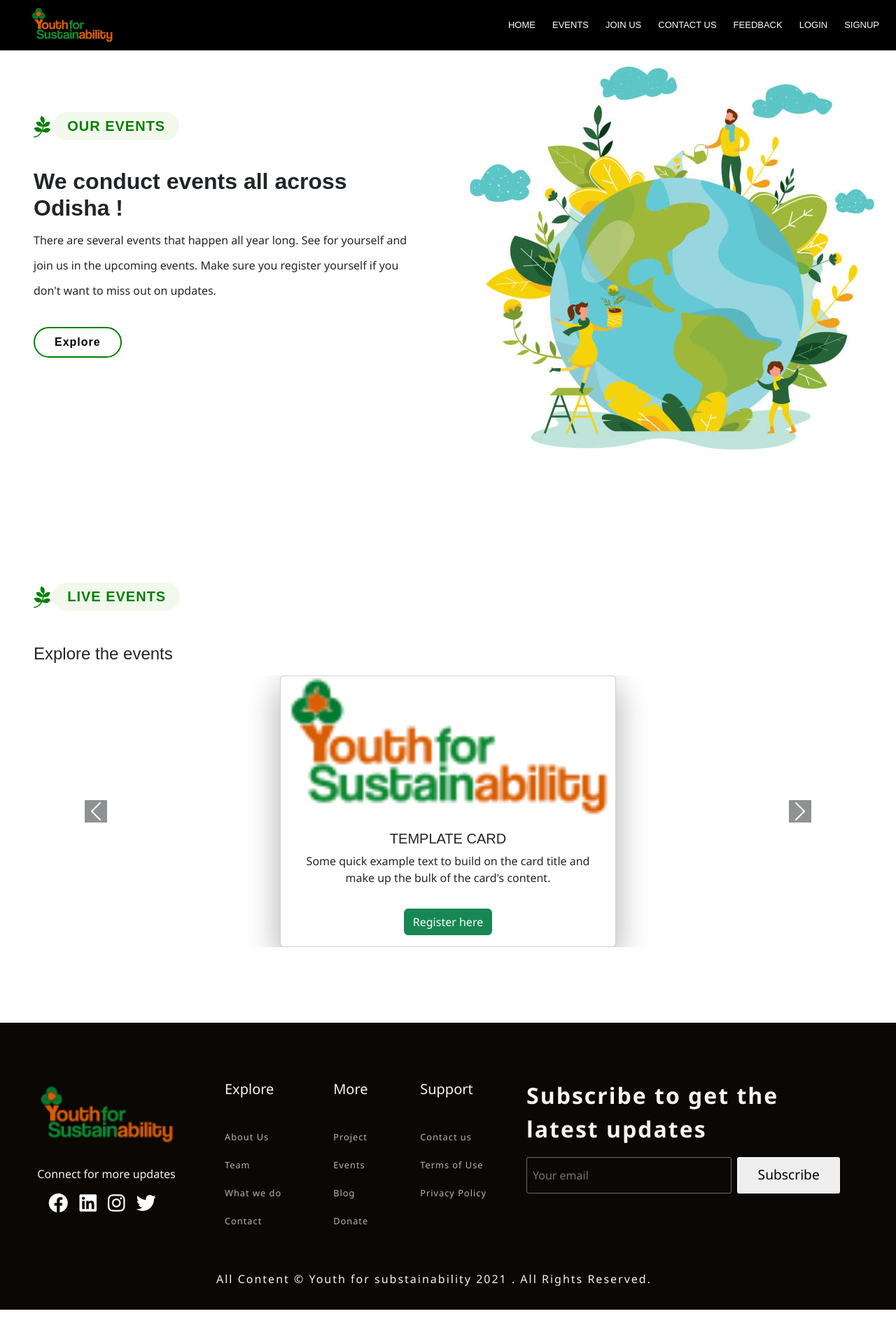
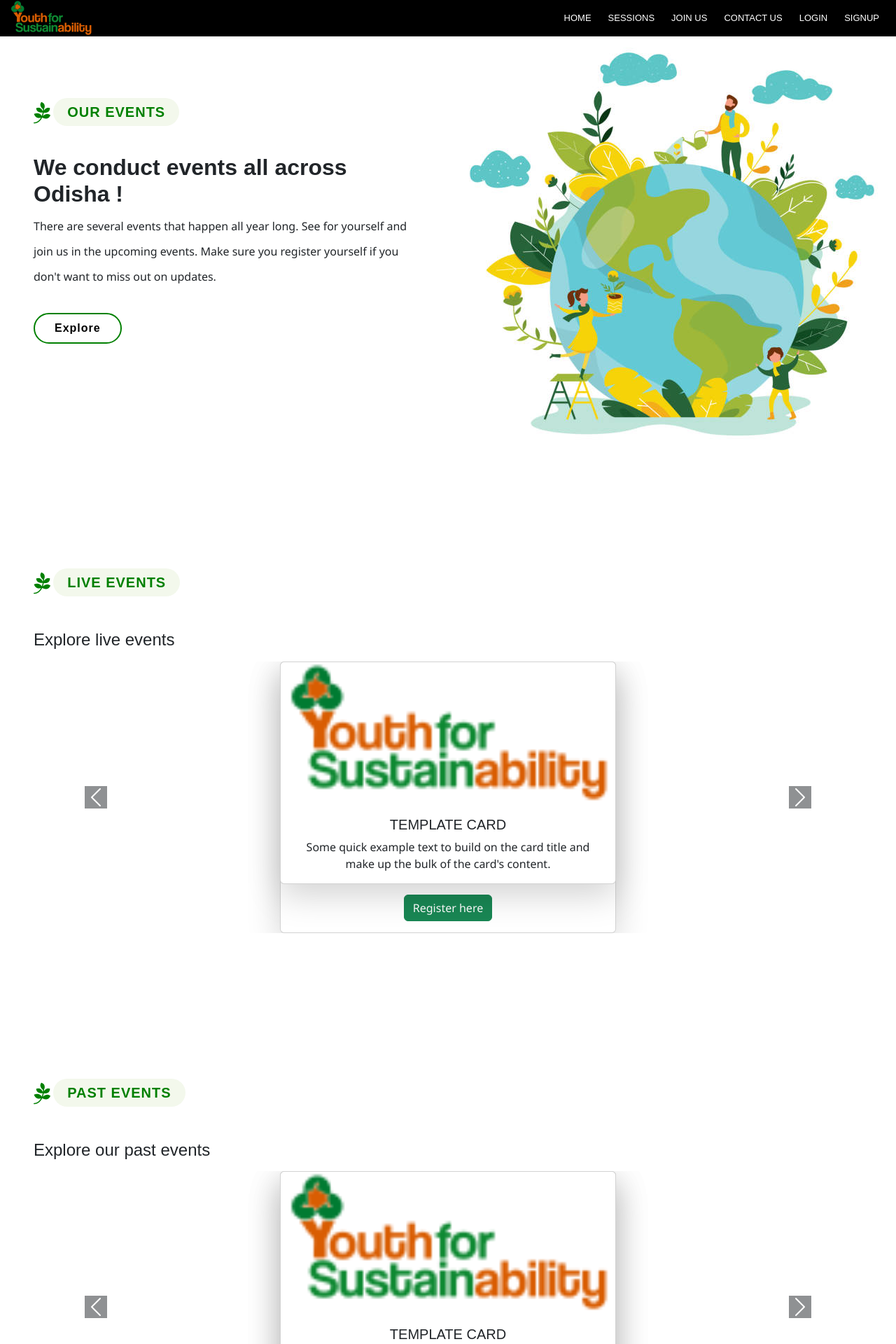
Before and after one commit to narayan071/yfs3, a Django app: page /events/ in a window 1280 px wide. Shown: the top 1920 px of the page at 70% size. Before the commit the page ends 1871 px from the top, so only its background shows below. Run offline with Django 4.2, Linux system fonts and the light colour scheme; some libraries are stand-ins or nearby versions.

Commit message:
renaming, styling and new template adaptation

```diff
--- a/home/urls.py
+++ b/home/urls.py
@@ -3,5 +3,5 @@
 urlpatterns = [
     path("", views.home, name="home"),
     path("contact/",views.contact,name="contact"),
-    path("feedback/",views.feedback,name="feedback")
+    # path("feedback/",views.feedback,name="feedback")
 ]
--- a/static/css/base.css
+++ b/static/css/base.css
@@ -334,111 +334,10 @@
   }
 }
 
-/**
-* Mobile Navigation
-*/
-/* .mobile-nav-toggle {
-  color: #fff;
-  font-size: 28px;
-  cursor: pointer;
-  display: none;
-  line-height: 0;
-  transition: 0.5s;
+.navbar-toggler-icon {
+  color: white; /* Set the background color of the icon */
+
 }
-
-@media (max-width: 991px) {
-  .mobile-nav-toggle {
-    display: block;
-  }
-
-  .navbar ul {
-    display: none;
-  }
-}
-
-.navbar-mobile {
-  position: fixed;
-  overflow: hidden;
-  top: 0;
-  right: 0;
-  left: 0;
-  bottom: 0;
-  background: rgba(28, 28, 28, 0.9);
-  transition: 0.3s;
-  z-index: 999;
-}
-
-.navbar-mobile .mobile-nav-toggle {
-  position: absolute;
-  top: 15px;
-  right: 15px;
-}
-
-.navbar-mobile ul {
-  display: block;
-  position: absolute;
-  top: 55px;
-  right: 15px;
-  bottom: 15px;
-  left: 15px;
-  padding: 10px 0;
-  border-radius: 8px;
-  background-color: #fff;
-  overflow-y: auto;
-  transition: 0.3s;
-}
-
-.navbar-mobile a,
-.navbar-mobile a:focus {
-  padding: 10px 20px;
-  font-size: 15px;
-  color: #353535;
-}
-
-.navbar-mobile a:hover,
-.navbar-mobile .active,
-.navbar-mobile li:hover>a {
-  color: green;
-}
-
-.navbar-mobile .getstarted,
-.navbar-mobile .getstarted:focus {
-  margin: 15px;
-} */
-
-/* .navbar-mobile .dropdown ul {
-  position: static;
-  display: none;
-  margin: 10px 20px;
-  padding: 10px 0;
-  z-index: 99;
-  opacity: 1;
-  visibility: visible;
-  background: #fff;
-  box-shadow: 0px 0px 30px rgba(127, 137, 161, 0.25);
-}
-
-.navbar-mobile .dropdown ul li {
-  min-width: 200px;
-}
-
-.navbar-mobile .dropdown ul a {
-  padding: 10px 20px;
-}
-
-.navbar-mobile .dropdown ul a i {
-  font-size: 12px;
-}
-
-.navbar-mobile .dropdown ul a:hover,
-.navbar-mobile .dropdown ul .active:hover,
-.navbar-mobile .dropdown ul li:hover>a {
-  color: green;
-}
-
-.navbar-mobile .dropdown>.dropdown-active {
-  display: block;
-} */
 
 /*--------------------------------------------------------------
 # Hero Section
--- a/templates/base.html
+++ b/templates/base.html
@@ -20,9 +20,9 @@
 <body class="body">
     <nav class="navbar bg-black navbar-expand-lg py-0">
         <div class="container-fluid">
-          <a class="navbar-brand fw-bolder" style="color:rgb(71, 68, 68);" href="/"><img src="{% static 'images/main-logo.png' %}" alt="logo"></a>
-          <button class="navbar-toggler " type="button" data-bs-toggle="collapse" data-bs-target="#navbarSupportedContent" aria-controls="navbarSupportedContent" aria-expanded="false" aria-label="Toggle navigation">
-            <span class=" navbar-toggler-icon"></span>
+          <div class="p-"><img src="{% static 'images/main-logo.png' %}" alt="logo"></div>
+          <button class="navbar-toggler" type="button" data-bs-toggle="collapse" data-bs-target="#navbarSupportedContent" aria-controls="navbarSupportedContent" aria-expanded="false" aria-label="Toggle navigation">
+            <span class="navbar-toggler-icon"></span>
           </button>
           <div class="collapse navbar-collapse" style = "height:100%" id="navbarSupportedContent">
             <ul class="navbar-nav mb-2 mb-lg-0 ms-auto h-100 text-white">
@@ -30,7 +30,7 @@
                 <a class="nav-link mx-1" aria-current="page" style="padding-top:auto; padding-bottom:auto;" href="{% url 'home' %}">Home</a>
               </li>
                 <li class="nav-item my-0">
-                <a class="nav-link mx-1" style="padding-top:auto; padding-bottom:auto;" href="{% url 'events' %}">Events</a>
+                <a class="nav-link mx-1" style="padding-top:auto; padding-bottom:auto;" href="{% url 'events' %}">SESSIONS</a>
               </li>
                 {% comment %} <li class="nav-item my-0">
                 <a class="nav-link mx-1" style="padding-top:auto; padding-bottom:auto;" href="{% url 'blogs' %}">Blog</a>
@@ -38,16 +38,16 @@
                 <li class="nav-item my-0">
                 <a class="nav-link mx-1" style="padding-top:auto; padding-bottom:auto;" href="{% url 'joinus' %}">Join us</a>
               </li>
+                {% comment %} <li class="nav-item my-0">
+                <a class="nav-link mx-1" style="padding-top:auto; padding-bottom:auto;" href="{% url 'contact' %}">Contact us</a>
+              </li> {% endcomment %}
                 <li class="nav-item my-0">
                 <a class="nav-link mx-1" style="padding-top:auto; padding-bottom:auto;" href="{% url 'contact' %}">Contact us</a>
               </li>
-                <li class="nav-item my-0">
-                <a class="nav-link mx-1" style="padding-top:auto; padding-bottom:auto;" href="{% url 'feedback' %}">Feedback</a>
-              </li>
               {% if user.is_authenticated %}
               <li class="nav-item dropdown">
-                <a class="nav-link dropdown-toggle" href="#" role="button" data-bs-toggle="dropdown" aria-expanded="false">
-                  Welcome,{{user.first_name}}
+                <a class="nav-link dropdown-toggle" href="#" role="button" aria-expanded="false">
+                  Welcome, {{user.first_name}}
                 </a>
                 <ul class="dropdown-menu">
                   {% comment %} <li><a class="dropdown-item " href="{% url 'profile' %}">Profile</a></li> {% endcomment %}
@@ -104,7 +104,7 @@
           <p>More</p>
           <ul>
             <li><a href="#">Project</a></li>
-            <li><a href="#">Events</a></li>
+            <li><a href="#">SESSIONS</a></li>
             <li><a href="#">Blog</a></li>
             <li><a href="#">Donate</a></li>
           </ul>
--- a/templates/events/events.html
+++ b/templates/events/events.html
@@ -26,7 +26,54 @@
 <section class="m-5" data-aos="fade-in">
     <span><i class="fa-brands fa-2xl fa-pagelines" style="color: #008000;"></i></span>
     <h3 style="margin: 40px 0px;" class="title"> LIVE EVENTS</h3>
-    <p class="fs-5 mb-2"><h4>Explore the events</h4></p>
+    <p class="fs-5 mb-2"><h4>Explore live events</h4></p>
+    <div id="carouselExample" class="carousel slide">
+        <div class="carousel-inner">
+          <div class="carousel-item active" data-bs-interval="10000">
+            <div class="d-flex justify-content-center align-items-center">
+                <div class="card text-center shadow-lg" style="width: 30rem;">
+                    <img src="{% static 'images/main-logo.png' %}" class="card-img-top" alt="event image">
+                    <div class="card-body d-flex flex-column justify-content-center align-items-center">
+                        <h5 class="card-title">TEMPLATE CARD</h5>
+                        <p class="card-text">Some quick example text to build on the card title and make up the bulk of the card's content.</p>
+                        <a href="#" class="btn btn-success mt-3">Register here</a>
+                    </div>
+                </div>
+
+            </div>
+
+          </div>
+          <div class="carousel-item active"  data-bs-interval="1000">
+            <div class="d-flex justify-content-center align-items-center">
+                <div class="card text-center shadow-lg" style="width: 30rem;">
+                    <img src="{% static 'images/main-logo.png' %}" class="card-img-top" alt="event image">
+                    <div class="card-body d-flex flex-column justify-content-center align-items-center">
+                        <h5 class="card-title">TEMPLATE CARD</h5>
+                        <p class="card-text">Some quick example text to build on the card title and make up the bulk of the card's content.</p>
+                    </div>
+                </div>
+
+            </div>
+
+          </div>
+        </div>
+        <button class="carousel-control-prev" type="button" data-bs-target="#carouselExample" data-bs-slide="prev">
+          <span class="carousel-control-prev-icon bg-dark" aria-hidden="true"></span>
+          <span class="visually-hidden">Previous</span>
+        </button>
+        <button class="carousel-control-next" type="button" data-bs-target="#carouselExample" data-bs-slide="next">
+          <span class="carousel-control-next-icon bg-dark" aria-hidden="true"></span>
+          <span class="visually-hidden">Next</span>
+        </button>
+      </div>
+</section>
+
+
+
+<section class="m-5" data-aos="fade-in">
+    <span><i class="fa-brands fa-2xl fa-pagelines" style="color: #008000;"></i></span>
+    <h3 style="margin: 40px 0px;" class="title"> PAST EVENTS</h3>
+    <p class="fs-5 mb-2"><h4>Explore our past events</h4></p>
     <div id="carouselExample" class="carousel slide">
         <div class="carousel-inner">
           <div class="carousel-item active" data-bs-interval="10000">
@@ -68,5 +115,4 @@
         </button>
       </div>
 </section>
-
 {% endblock content %}
--- a/templates/user/signin.html
+++ b/templates/user/signin.html
@@ -5,9 +5,9 @@
 <div class="container py-5">
     <div class="row">
         <div class="col-md-6 mx-auto">
-            <div class="card shadow-lg">
-                <div class="card-header">
-                    <h3>Sign In</h3>
+            <div class="card shadow-lg"  data-aos="zoom-in">
+                <div class="card-header bg-success text-white text-center">
+                    <h3>Log In</h3>
                 </div>
                 <div class="card-body">
                     {% for message in messages %}
--- a/templates/user/signup.html
+++ b/templates/user/signup.html
@@ -5,8 +5,8 @@
 <div class="container py-5">
     <div class="row">
         <div class="col-md-6 mx-auto">
-            <div class="card shadow "  data-aos="flip-up">
-                <div class="card-header">
+            <div class="card shadow "   data-aos="zoom-in">
+                <div class="card-header bg-success text-white text-center">
                     <h3>Sign Up</h3>
                 </div>
                 <div class="card-body">
```
Also changed, not shown: home/views.py (+6 -5 lines), templates/home/feedback.html (+5 -2 lines).
